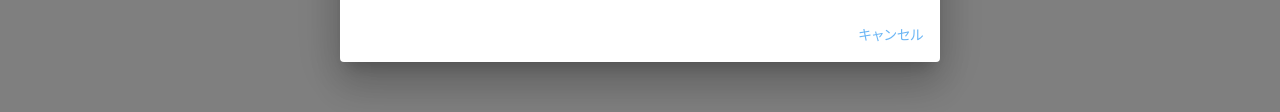
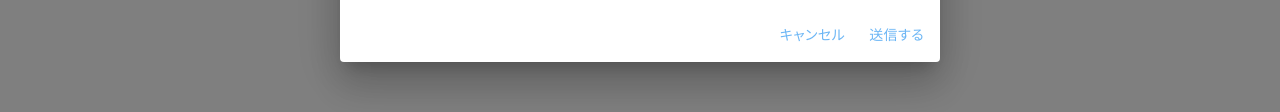
Before and after one commit to fo-ji/portfolio-site, a Gatsby site: page / in a window 1280 px wide. Both pictures are taken after a click on the button "Contact". Shown: the part 528-640 px from the top of the page. Built offline with nearby package versions, Linux system fonts and the light colour scheme; Gatsby itself is replaced by a stand-in of ours.

Commit message:
implement slack push

```diff
--- a/gatsby-config.ts
+++ b/gatsby-config.ts
@@ -1,3 +1,6 @@
+const env = process.env.NODE_ENV || 'development';
+require('dotenv').config({path: `./.env.${env}`});
+
 import type { GatsbyConfig } from 'gatsby'
 
 const config: GatsbyConfig = {
--- a/package.json
+++ b/package.json
@@ -44,6 +44,7 @@
     ]
   },
   "dependencies": {
+    "dotenv": "^8.2.0",
     "gatsby": "^2.31.1",
     "react": "^17.0.1",
     "react-dom": "^17.0.1"
--- a/src/components/forms/FormDialog.tsx
+++ b/src/components/forms/FormDialog.tsx
@@ -2,7 +2,6 @@ import React, { useCallback, useState } from 'react'
 import type { FC } from 'react'
 import TextInput from './TextInput'
 
-import { createStyles, makeStyles, Theme } from '@material-ui/core/styles'
 import Button from '@material-ui/core/Button'
 import Dialog from '@material-ui/core/Dialog'
 import DialogActions from '@material-ui/core/DialogActions'
@@ -14,19 +13,15 @@ type FormDialogProps = {
   setOpen: (open: boolean) => void
 }
 
-const useStyles = makeStyles((theme: Theme) =>
-  createStyles({
-    mainContainer: {},
-  })
-)
+type PayloadType = {
+  text: string
+}
 
 const FormDialog: FC<FormDialogProps> = (props) => {
   const { open, setOpen } = props
-  const [name, setName] = useState('')
-  const [email, setEmail] = useState('')
-  const [description, setDescription] = useState('')
-
-  const classes = useStyles()
+  const [name, setName] = useState<string>('')
+  const [email, setEmail] = useState<string>('')
+  const [description, setDescription] = useState<string>('')
 
   const handleClose = useCallback(() => {
     setOpen(false)
@@ -52,6 +47,39 @@ const FormDialog: FC<FormDialogProps> = (props) => {
     },
     [setDescription]
   )
+
+  const submitForm = () => {
+    const payload: PayloadType = {
+      text:
+        'お問い合わせがありました\n' +
+        'お名前' +
+        name +
+        '\n' +
+        'Email' +
+        email +
+        '\n' +
+        'お問い合わせ内容\n' +
+        description,
+    }
+
+    const url: string | undefined = process.env.SLACK_WEBHOOK_URL
+
+    if (typeof url === 'string') {
+      fetch(url, {
+        method: 'POST',
+        body: JSON.stringify(payload),
+      }).then(() => {
+        alert('お問い合わせ有り難うございます。送信が完了いたしました。おってご連絡いたします。')
+        setName('')
+        setEmail('')
+        setDescription('')
+        setOpen(false)
+      })
+    } else {
+      alert('送信に失敗しました。もう一度送信してください。')
+      setOpen(false)
+    }
+  }
 
   return (
     <Dialog
@@ -91,9 +119,9 @@ const FormDialog: FC<FormDialogProps> = (props) => {
         <Button onClick={handleClose} color="primary">
           キャンセル
         </Button>
-        {/* <Button onClick={submitForm} color="primary" autoFocus>
+        <Button onClick={submitForm} color="primary" autoFocus>
           送信する
-        </Button> */}
+        </Button>
       </DialogActions>
     </Dialog>
   )
```
Also changed, not shown: 1 other file.
